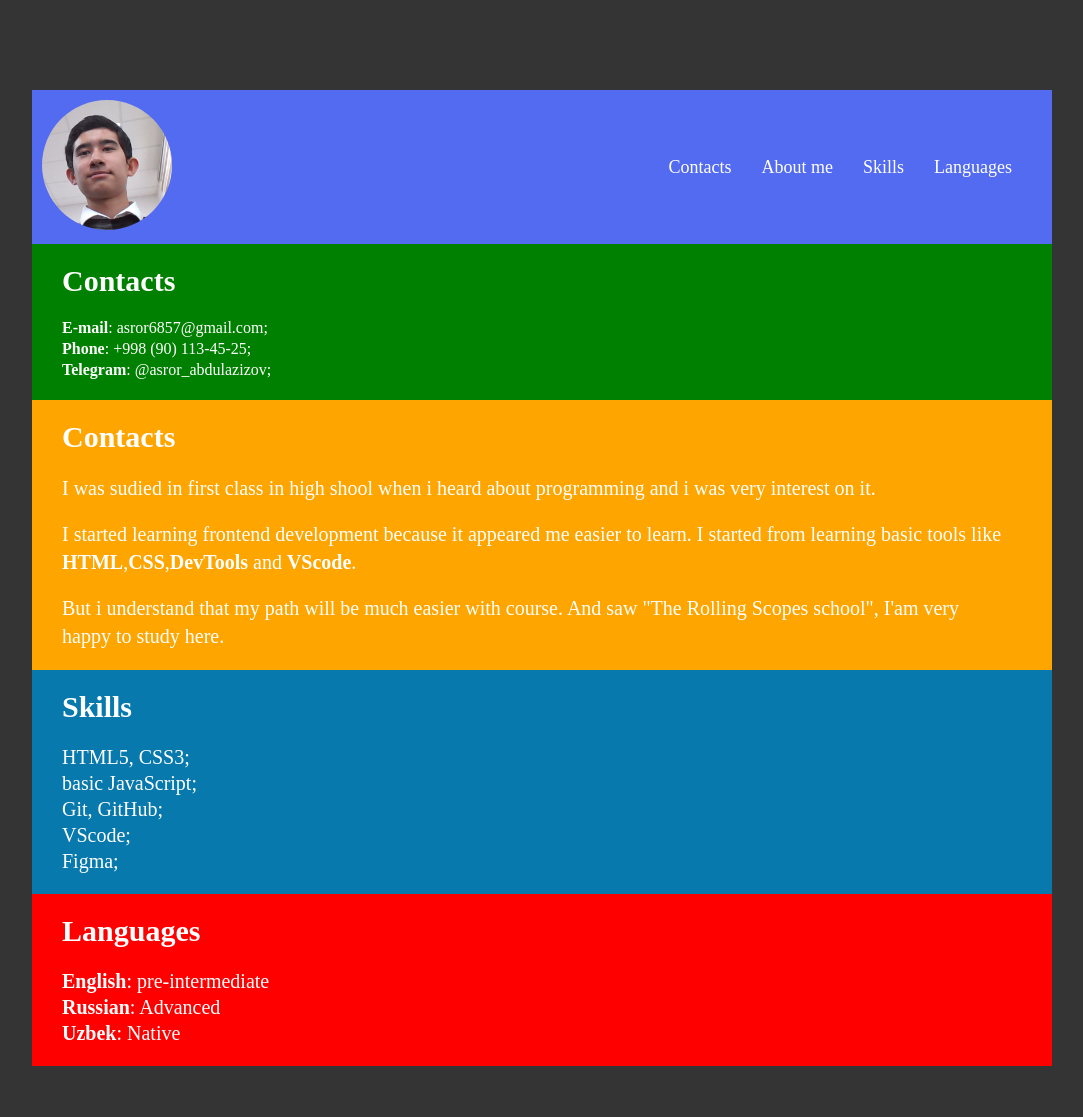
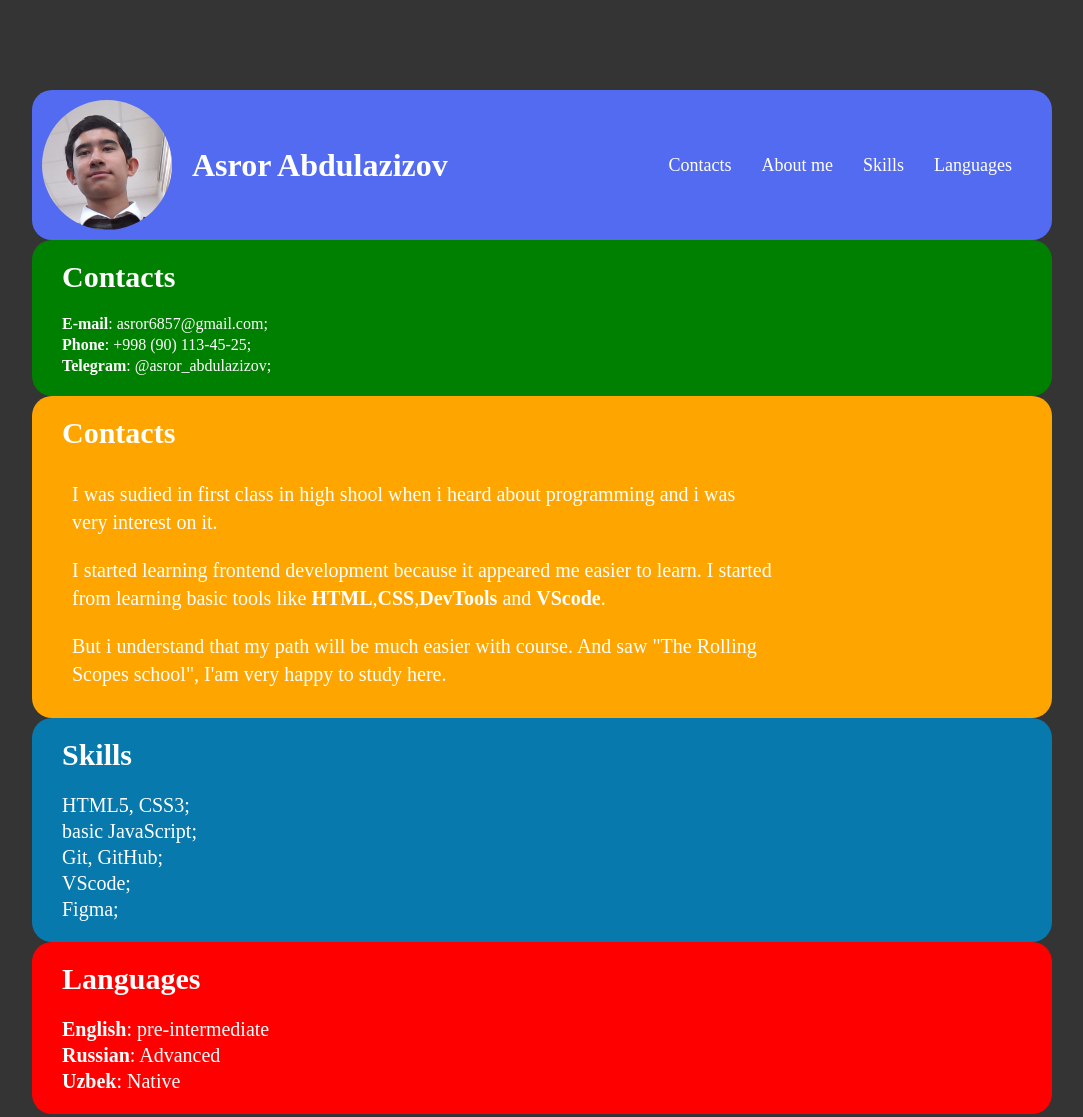
Before and after one commit to Doublebow1/rsschool-cv, a plain HTML site: page index.html in a window 1280 px wide. Shown: the whole page, without its empty margins (98-1181 px from the left). Drawn offline with Linux system fonts and the light colour scheme.

Commit message:
feat: remove white space

```diff
--- a/css/style.css
+++ b/css/style.css
@@ -10,6 +10,7 @@ body {
 }
 section {
 	padding: 20px 30px;
+	border-radius: 20px;
 }
 h3 {
 	font-size: 30px;
@@ -37,14 +38,21 @@ li {
 	display: flex;
 	justify-content: space-between;
 	align-items: center;
+	border-radius: 20px;
 }
-
+.header__img {
+	display: flex;
+	align-items: center;
+	gap: 20px;
+}
 .header__img img{
 	border-radius: 50%;
 	width: 130px;
 	height: 130px;
 }
-
+.header__img p{
+	font-size: 40px;
+}
 .header__links {
 	display: flex;
 	gap: 30px;
@@ -65,6 +73,8 @@ li {
 .about__text p{
 	line-height: 140%;
 	font-size: 20px;
+	width: 700px;
+	padding: 10px;
 }
 
 .skills {
--- a/index.html
+++ b/index.html
@@ -4,12 +4,13 @@
 	<meta charset="UTF-8">
 	<meta name="viewport" content="width=device-width, initial-scale=1.0">
 	<link rel="stylesheet" href="./css/style.css">
-	<title>Document</title>
+	<title>HTML, CSS & Git Basics</title>
 </head>
 <body>
 	<header class="header">
 		<div class="header__img">
 			<img src="./img/WIN_20231021_11_38_34_Pro.jpg" alt="my photo">
+			<h1>Asror Abdulazizov</h1>
 		</div>
 		<nav class="nav">
 			<ul class="header__links">
@@ -33,17 +34,14 @@
 	<section class="about-me" id="about-me">
 		<h3 class="about__title title">Contacts</h3>
 		<div class="about__text">
-			<p>I was sudied in first class in high shool when i heard
-				about programming and i was very interest on it.
-			</p><br>
-			<p>I started learning frontend development because it appeared
-				me easier to learn. I started from learning basic tools like <br>
-				<b>HTML</b>,<b>CSS</b>,<b>DevTools</b> and <b>VScode</b>.
-			</p><br>
 			<p>
-				But i understand that my path will be much easier with course.
-				And saw "The Rolling Scopes school", I'am very <br>
-				happy to study here.
+				I was sudied in first class in high shool when i heard about programming and i was very interest on it.
+			</p>
+			<p>
+				I started learning frontend development because it appeared me easier to learn. I started from learning basic tools like <b>HTML</b>,<b>CSS</b>,<b>DevTools</b> and <b>VScode</b>.
+			</p>
+			<p>
+				But i understand that my path will be much easier with course. And saw "The Rolling Scopes school", I'am very happy to study here.
 			</p>
 		</div>
 	</section>
```
